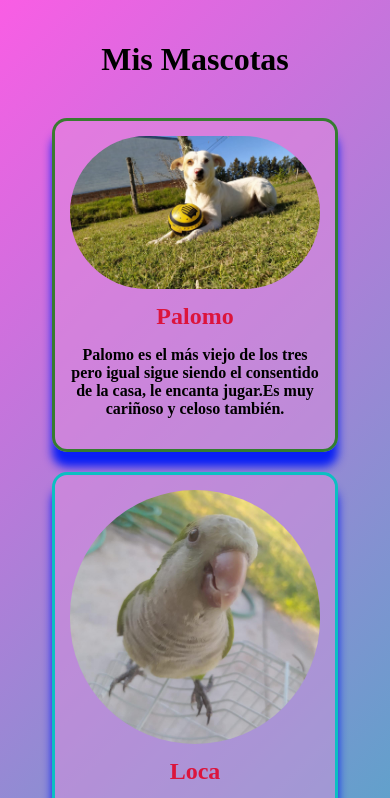
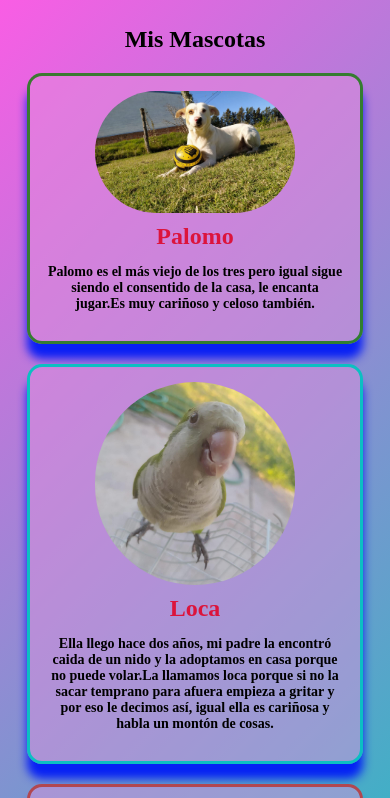
Before and after one commit to micaela-perez304/micaela-perez304.github.io, a plain HTML site: page index.html in a window 390 px wide. Shown: the top 798 px of the page. Drawn offline with Linux system fonts and the light colour scheme.

Commit message:
modifique para que sea responsivo

```diff
--- a/index.html
+++ b/index.html
@@ -3,7 +3,7 @@
 <head>
     <meta charset="UTF-8">
     <meta name="viewport" content="width=device-width, initial-scale=1.0">
-    <title>Portafolio</title>
+    <title>Mi portafolio</title>
     <link rel="stylesheet" href="style.css">
 </head>
 <body>
--- a/style.css
+++ b/style.css
@@ -33,7 +33,11 @@ h1 {
 
 .tarjeta img {
     width: 100%;
+    height: auto;   /* mantiene proporción */
+    max-width: 200px; /* evita que se hagan gigantes en pantallas grandes */
     border-radius: 200px;
+    margin: 0 auto; /* centra la imagen */
+    display: block;
 }
 
 .tarjeta h2 {
@@ -43,7 +47,7 @@ h1 {
 
 .tarjeta p {
     color: black ;
-    font-size: 16px;
+    font-size: 1em;
     font-weight: bold;
 }
 
@@ -59,3 +63,43 @@ h1 {
 #Milo {
     border: 3px solid #b14750;
 }
+
+
+/* Teléfonos (pantallas muy chicas) */
+@media (max-width: 576px) {
+    body {
+        padding: 10px;
+    }
+
+    h1 {
+        font-size: 1.5rem;
+        margin-bottom: 20px;
+    }
+
+    .tarjeta {
+        width: 100%;  /* tarjetas ocupan todo el ancho */
+        max-width: 300px;
+    }
+
+    .tarjeta p {
+        font-size: 14px;
+    }
+}
+
+/* Tablets */
+@media (min-width: 577px) and (max-width: 991px) {
+    h1 {
+        font-size: 1.8rem;
+    }
+
+    .tarjeta {
+        width: 45%; /* dos tarjetas por fila */
+    }
+}
+
+/* PC grandes */
+@media (min-width: 992px) {
+    .tarjeta {
+        width: 250px; /* como ya tenía*/
+    }
+}
```
